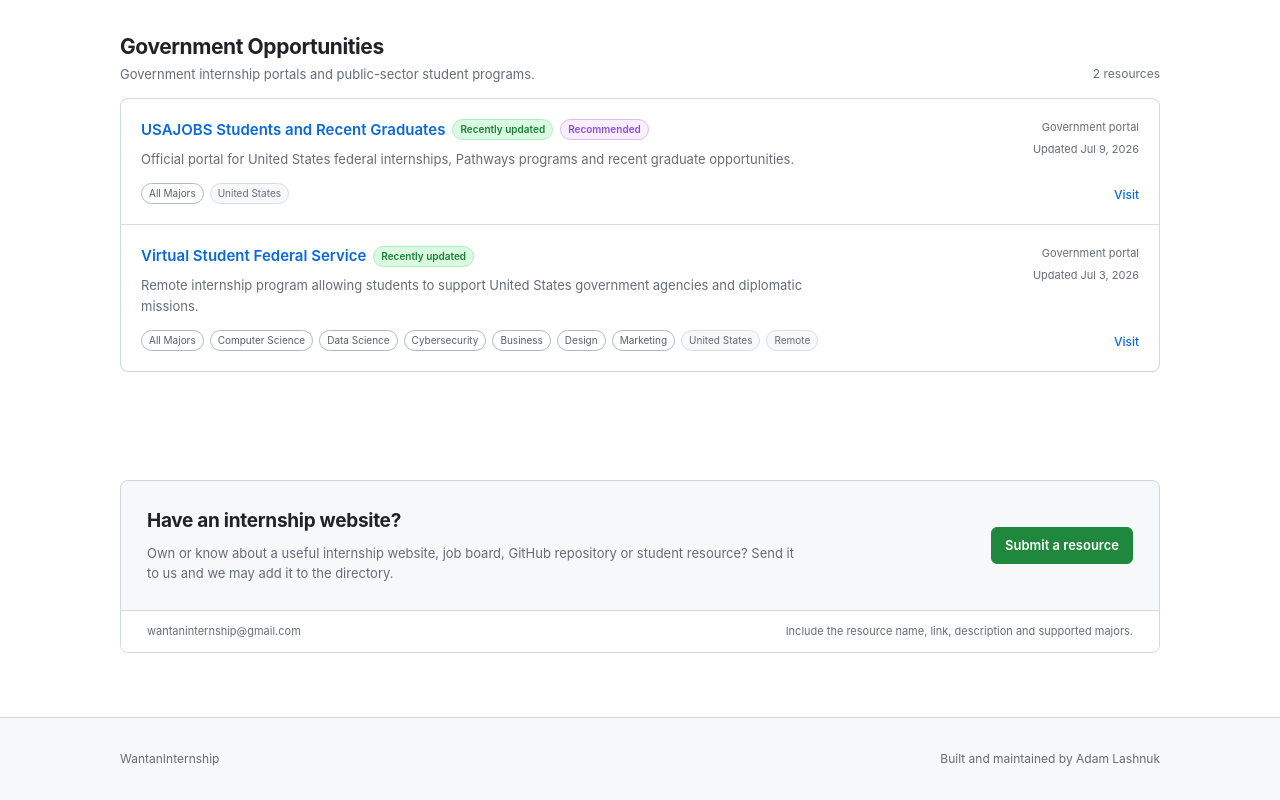
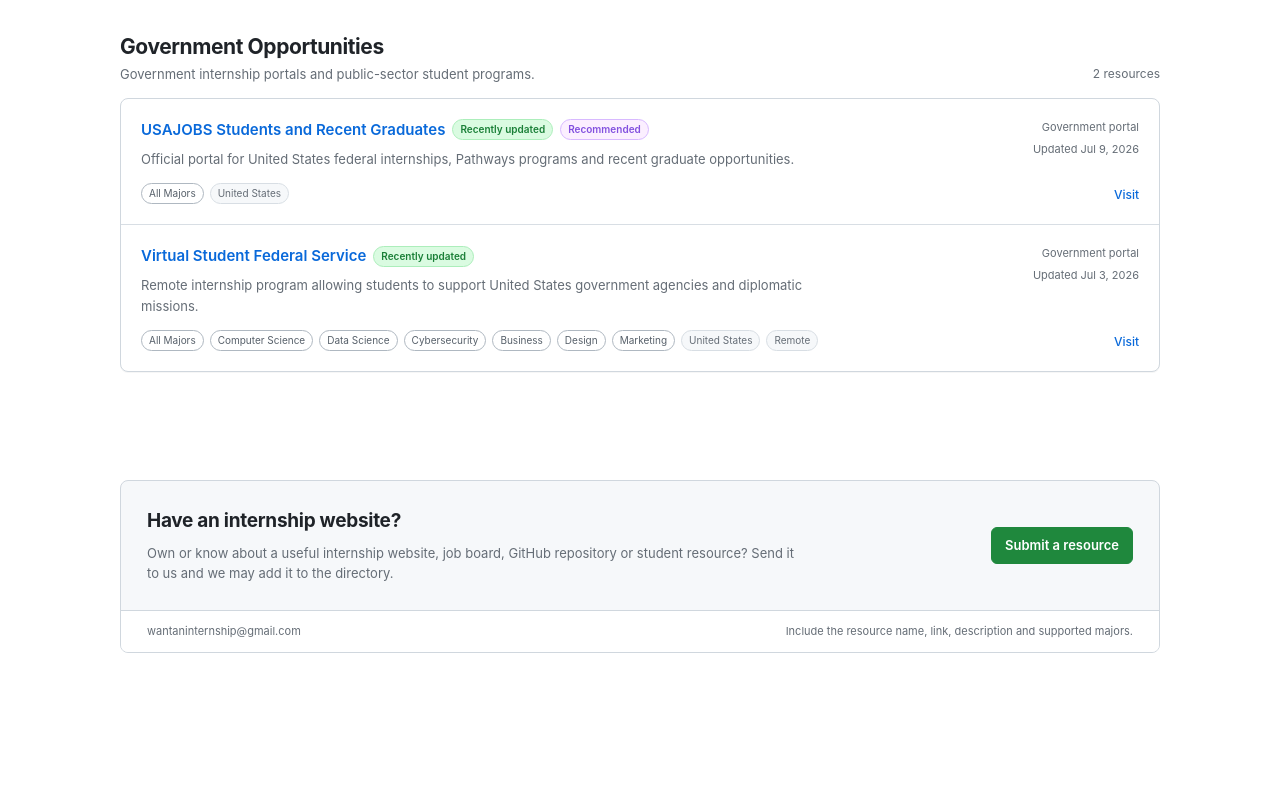
Before and after one commit to AdamLashnuk/wantaninternship, a Next.js app: page / in a window 1280 px wide. Shown: the part 8622-9422 px from the top of the page. After the commit the page ends 9339 px from the top, so only its background shows below. Built offline with nearby package versions, Linux system fonts and the light colour scheme.

Commit message:
fix: remove site footer from homepage

```diff
--- a/app/page.tsx
+++ b/app/page.tsx
@@ -77,13 +77,6 @@
           </div>
         </section>
       </div>
-
-      <footer className="site-footer">
-        <div className="container footer-inner">
-          <span>WantanInternship</span>
-          <span>Built and maintained by Adam Lashnuk</span>
-        </div>
-      </footer>
     </main>
   );
 }
```
